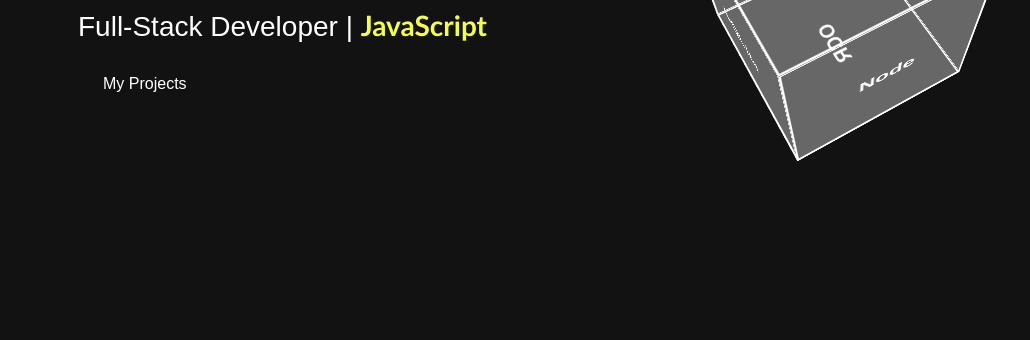
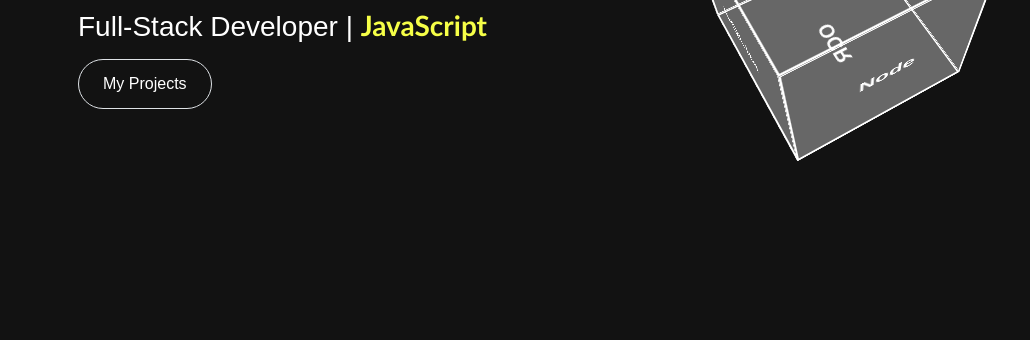
Before and after one commit to ranjeet-ydv/ranjeet-ydv.github.io, a plain HTML site: page index.html in a window 1280 px wide. Shown: the part 460-800 px from the top of the page, without its empty margins (50-1080 px from the left). Drawn offline with nearby package versions, Linux system fonts and the light colour scheme.

Commit message:
style: update HTML for a more modern look

```diff
--- a/index.html
+++ b/index.html
@@ -30,7 +30,7 @@
                 <h1>Hi, I'm Ranjeet Yadav</h1>
                 <h3>Full-Stack Developer | <span id="skills"></span></h3>
                 <div class="buttons mt-3">
-                    <a href="#projects" class="btn">My Projects</a>
+                    <a href="#projects" class="btn border">My Projects</a>
                 </div>
             </div>
             <div class="hero-image">
```
